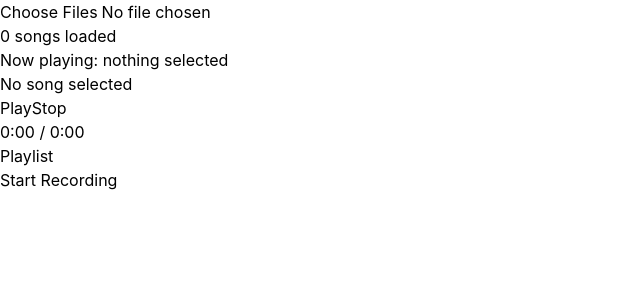
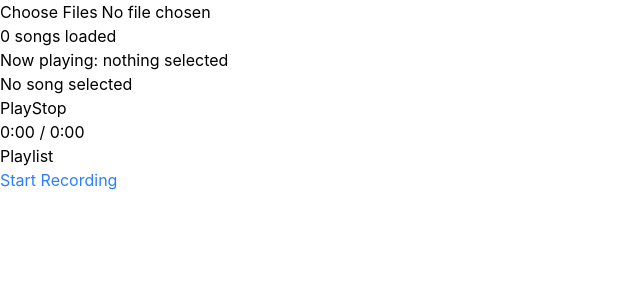
Before and after one commit to vincen-coder/Mixlr, a React (Vite) app: page / in a window 1280 px wide. Shown: the top 300 px of the page, without its empty margins (0-640 px from the left). Built offline with nearby package versions, Linux system fonts and the light colour scheme.

Commit message:
Renamed the hooks

```diff
--- a/src/components/Recorder.jsx
+++ b/src/components/Recorder.jsx
@@ -2,8 +2,8 @@ function Recorder({ isRecording, recordedAudio, startRecording, stopRecording })
   return (
     <div>
       {isRecording
-        ? <button onClick={stopRecording}>Stop Recording</button>
-        : <button onClick={startRecording}>Start Recording</button>
+        ? <button className="text-blue-500" onClick={stopRecording}>Stop Recording</button>
+        : <button className="text-blue-500" onClick={startRecording}>Start Recording</button>
       }
 
       {recordedAudio && (
@@ -11,7 +11,7 @@ function Recorder({ isRecording, recordedAudio, startRecording, stopRecording })
           <p>Recording done!</p>
           <audio controls src={recordedAudio} />
           <a href={recordedAudio} download="mixlr-recording.wav">
-            <button>Download Recording</button>
+            <button className="text-blue-500">Download Recording</button>
           </a>
         </div>
       )}
```
